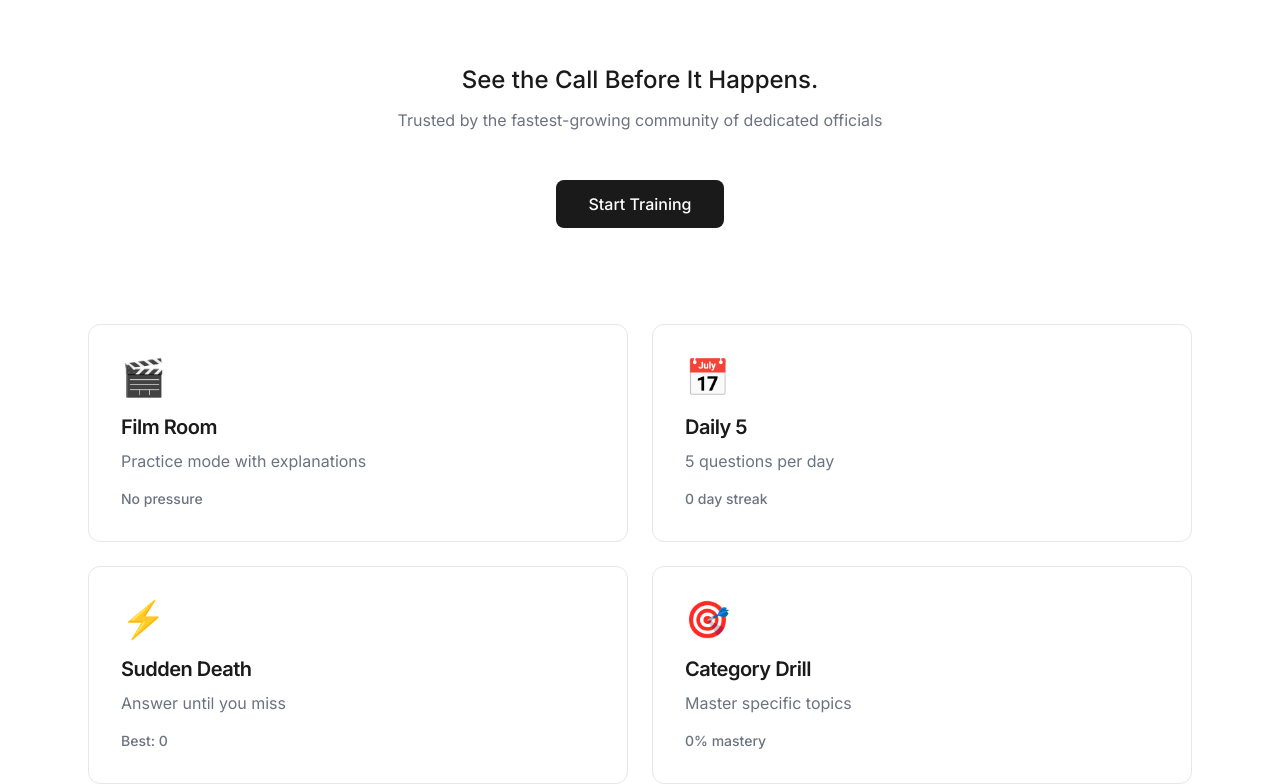
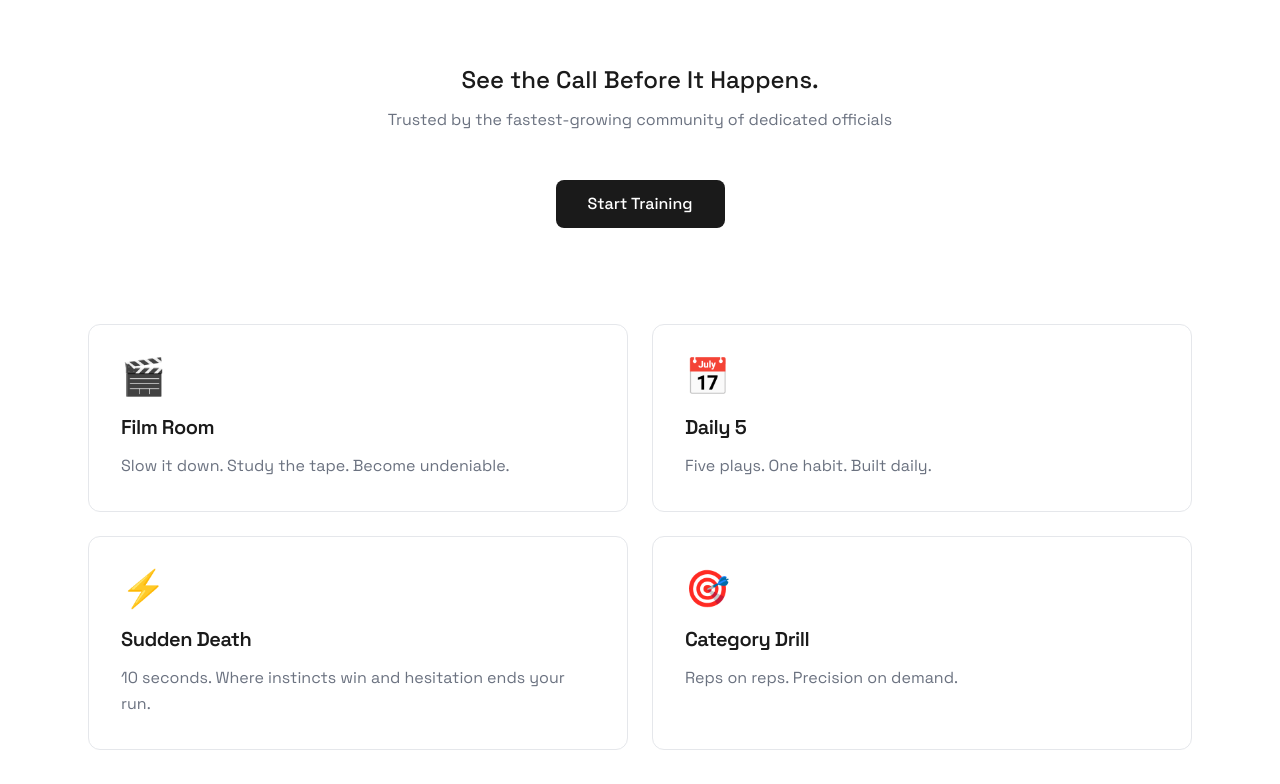
Before and after one commit to benyam525/whats-the-call, a Next.js app: page / in a window 1280 px wide. Shown: the part 282-1066 px from the top of the page. Built offline with nearby package versions, Linux system fonts and the light colour scheme.

Commit message:
Update font to Space Grotesk and improve game mode descriptions

```diff
--- a/src/app/layout.tsx
+++ b/src/app/layout.tsx
@@ -1,8 +1,8 @@
 import type { Metadata } from 'next'
-import { Inter } from 'next/font/google'
+import { Space_Grotesk } from 'next/font/google'
 import './globals.css'
 
-const inter = Inter({ subsets: ['latin'] })
+const spaceGrotesk = Space_Grotesk({ subsets: ['latin'] })
 
 export const metadata: Metadata = {
   title: 'RuleVision | See the Call Before It Happens',
@@ -16,7 +16,7 @@ export default function RootLayout({
 }) {
   return (
     <html lang="en">
-      <body className={inter.className}>{children}</body>
+      <body className={spaceGrotesk.className}>{children}</body>
     </html>
   )
 }
--- a/src/app/page.tsx
+++ b/src/app/page.tsx
@@ -8,32 +8,28 @@ const gameModes = [
     id: 'film-room',
     icon: '🎬',
     name: 'Film Room',
-    description: 'Practice mode with explanations',
-    stat: 'No pressure',
+    description: 'Slow it down. Study the tape. Become undeniable.',
     href: '/play/film-room'
   },
   {
     id: 'daily-5',
     icon: '📅',
     name: 'Daily 5',
-    description: '5 questions per day',
-    stat: '0 day streak',
+    description: 'Five plays. One habit. Built daily.',
     href: '/play/daily-5'
   },
   {
     id: 'sudden-death',
     icon: '⚡',
     name: 'Sudden Death',
-    description: 'Answer until you miss',
-    stat: 'Best: 0',
+    description: '10 seconds. Where instincts win and hesitation ends your run.',
     href: '/play/sudden-death'
   },
   {
     id: 'category-drill',
     icon: '🎯',
     name: 'Category Drill',
-    description: 'Master specific topics',
-    stat: '0% mastery',
+    description: 'Reps on reps. Precision on demand.',
     href: '/play/category-drill'
   }
 ];
@@ -99,15 +95,12 @@ export default function HomePage() {
               className="group bg-white border border-brand-border rounded-xl p-8 hover:border-brand-black transition-all"
             >
               <div className="text-4xl mb-4">{mode.icon}</div>
-              <h3 className="text-xl font-semibold text-brand-black mb-2 tracking-tight">
+              <h3 className="text-xl font-semibold text-brand-black mb-3 tracking-tight">
                 {mode.name}
               </h3>
-              <p className="text-brand-gray mb-4">
+              <p className="text-brand-gray leading-relaxed">
                 {mode.description}
               </p>
-              <div className="text-sm text-brand-gray font-medium">
-                {mode.stat}
-              </div>
             </Link>
           ))}
         </div>
```
